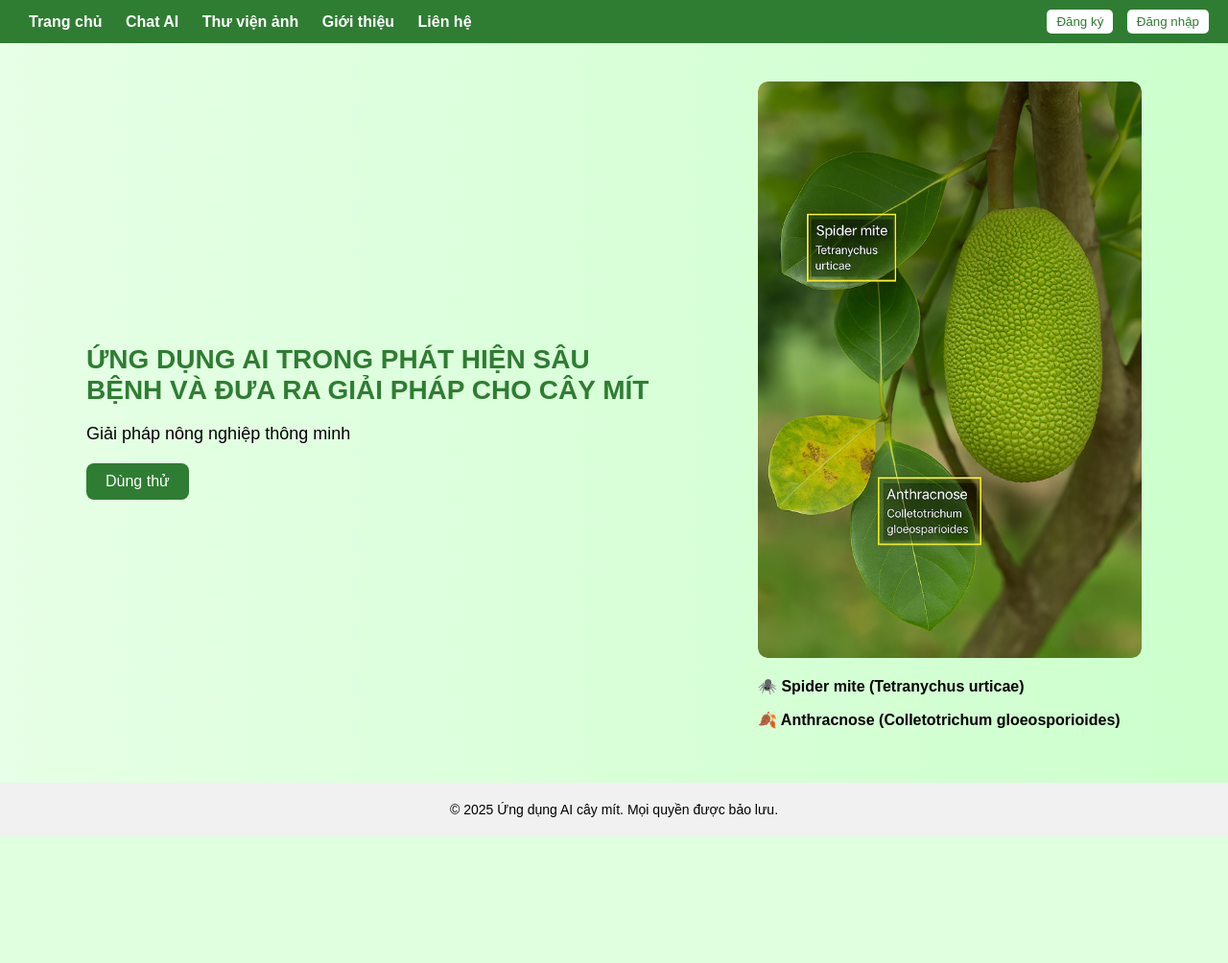
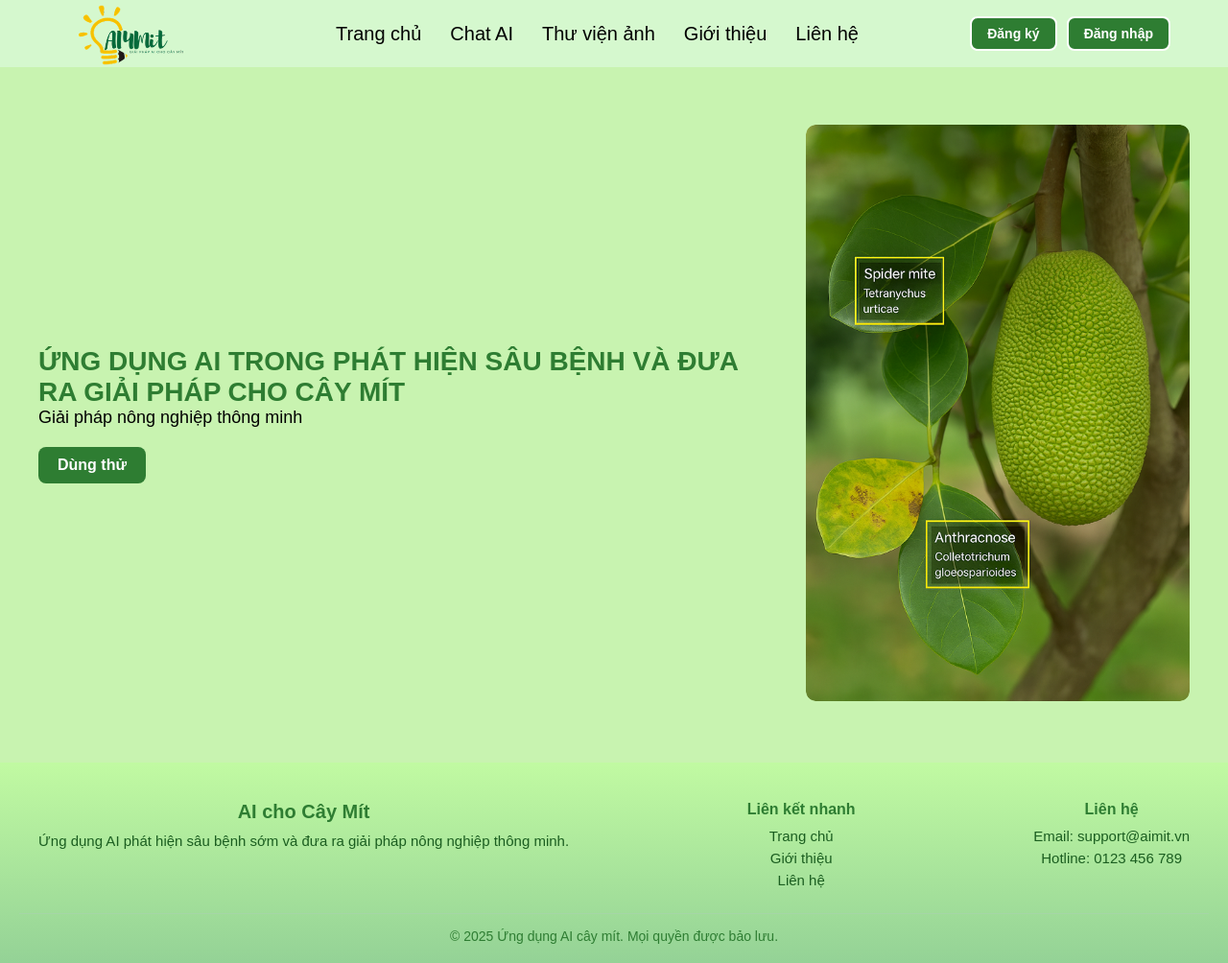
Before and after one commit to cuongnk2005/Ecojack, a PHP site: page / in a window 1280 px wide. Shown: the whole page at 96% size. Before the commit the page ends 872 px from the top, so only its background shows below. Run offline with PHP 8.4, Linux system fonts and the light colour scheme.

Commit message:
push code home

```diff
--- a/app/views/index.php
+++ b/app/views/index.php
@@ -5,51 +5,124 @@
   <meta name="viewport" content="width=device-width, initial-scale=1">
   <title>Ứng dụng AI cây mít</title>
   <style>
+    * {
+    box-sizing: border-box;
+    margin: 0;
+    padding: 0;
+}
+
     body {
       margin: 0;
       font-family: Arial, sans-serif;
-      background: linear-gradient(to right, #e6ffe6, #ccffcc);
+      background: #C8F3B0;
     }
+
     header {
+      background-color: #E3FDED78;
+      color: white;
+    }
+
+.header-container {
+  display: flex;
+  align-items: center;
+  justify-content: space-between; /* 3 khối: logo - nav - auth */
+  max-width: 1200px;
+  margin: 0 auto;
+  padding: 10px 20px;
+  height: 70px;
+  box-sizing: border-box;
+}
+
+.logo {
+  flex: 1;              /* chiếm 1 phần */
+  display: flex;
+  align-items: center;
+}
+
+.logo img {
+  height: 80%;
+  width: 55%;
+  display: block;
+}
+   nav {
+  flex: 2;              /* chiếm 2 phần để nằm giữa */
+  display: flex;
+  justify-content: center;  /* căn giữa menu */
+  gap: 30px;
+  align-items: center;
+    padding-right: 35px;
+}
+    nav a {
+      color: #000;
+      text-decoration: none;
+      font-weight: 200;
+      transition: all 0.2s ease;
+       font-size: 20px
+
+    }
+
+    nav a:hover {
+      font-weight: bold;
+     color: #2e7d32;
+    }
+
+   .auth-buttons {
+  flex: 1;              /* chiếm 1 phần */
+  display: flex;
+  justify-content: flex-end; /* đẩy nút sang phải */
+  gap: 10px;
+  align-items: center;
+
+}
+    .auth-buttons button {
+      padding: 8px 16px;
       background-color: #2e7d32;
       color: white;
-      padding: 10px 20px;
+      border: 2px solid white;
+      border-radius: 8px;
+      cursor: pointer;
+      font-weight: bold;
+      transition: background-color 0.3s ease;
+      font-size: 14px;
+
+    }
+
+    .auth-buttons button:hover {
+      background-color: #1b5e20;
+    }
+
+    .main {
+      display: flex;
+      justify-content: center;
+      align-items: center;
+      padding: 60px 20px;
+    }
+
+    .main-container {
       display: flex;
       justify-content: space-between;
       align-items: center;
+      max-width: 1200px;
+      width: 100%;
+      flex-wrap: wrap;
+      gap: 40px;
     }
-    nav a {
-      color: white;
-      margin: 0 10px;
-      text-decoration: none;
-      font-weight: bold;
+
+    .left {
+      flex: 1;
+      min-width: 300px;
     }
-    .auth-buttons button {
-      margin-left: 10px;
-      padding: 5px 10px;
-      background-color: white;
-      color: #2e7d32;
-      border: none;
-      border-radius: 5px;
-      cursor: pointer;
-    }
-    .main {
-      display: flex;
-      padding: 40px;
-      align-items: center;
-      justify-content: space-around;
-    }
-    .left {
-      max-width: 50%;
-    }
+
     .left h1 {
       color: #2e7d32;
       font-size: 28px;
     }
+
     .left p {
       font-size: 18px;
       margin-bottom: 20px;
     }
+
     .left button {
       background-color: #2e7d32;
       color: white;
@@ -58,22 +131,99 @@
       border-radius: 8px;
       font-size: 16px;
       cursor: pointer;
+      font-weight: bold;
+      transition: background-color 0.3s ease;
     }
+
+    .left button:hover {
+      background-color: #1b5e20;
+    }
+
     .right img {
       max-width: 400px;
       border-radius: 10px;
     }
+
     footer {
       text-align: center;
       padding: 20px;
       background-color: #f1f1f1;
       font-size: 14px;
     }
+    footer {
+ background: linear-gradient(to bottom, #c1faa2ff, #94d296ff);
+  color: #1b5e20;
+  padding: 40px 20px 20px;
+  font-family: Arial, sans-serif;
+  font-size: 15px;
+
+}
+
+.footer-container {
+  display: flex;
+  justify-content: space-between;
+  flex-wrap: wrap;
+  max-width: 1200px;
+  margin: 0 auto;
+  gap: 30px;
+}
+
+.footer-left h3 {
+  margin-bottom: 10px;
+  font-size: 20px;
+  color: #2e7d32;
+}
+
+.footer-center h4,
+.footer-right h4 {
+  margin-bottom: 10px;
+  font-size: 16px;
+  color: #2e7d32;
+}
+
+.footer-center ul {
+  list-style: none;
+  padding: 0;
+  margin: 0;
+}
+
+.footer-center ul li {
+  margin: 6px 0;
+}
+
+.footer-center ul li a {
+  color: #1b5e20;
+  text-decoration: none;
+  transition: color 0.2s ease;
+}
+
+.footer-center ul li a:hover {
+  color: #0d3c15;
+  text-decoration: underline;
+}
+
+.footer-right p {
+  margin: 6px 0;
+}
+
+.footer-bottom {
+  text-align: center;
+  padding-top: 15px;
+  margin-top: 20px;
+  border-top: 1px solid #a5d6a7;
+  font-size: 14px;
+  color: #2e7d32;
+}
+
   </style>
 </head>
 <body>
 
   <header>
+    <div class="header-container">
+      <div class="logo">
+        <img src="<?php echo _WEB_ROOT_ . '/public/asset/images/logo 1.png' ?>" alt="Logo ứng dụng AI">
+      </div>
       <nav>
         <a href="#">Trang chủ</a>
         <a href="#">Chat AI</a>
@@ -85,9 +235,11 @@
         <button>Đăng ký</button>
         <button>Đăng nhập</button>
       </div>
+    </div>
   </header>
 
   <div class="main">
+    <div class="main-container">
       <div class="left">
         <h1>ỨNG DỤNG AI TRONG PHÁT HIỆN SÂU BỆNH VÀ ĐƯA RA GIẢI PHÁP CHO CÂY MÍT</h1>
         <p>Giải pháp nông nghiệp thông minh</p>
@@ -95,14 +247,37 @@
       </div>
       <div class="right">
         <img src="<?php echo _WEB_ROOT_ . '/public/asset/images/anhHome.png' ?>" alt="Cây mít">
-      <p><strong>🕷️ Spider mite (Tetranychus urticae)</strong></p>
-      <p><strong>🍂 Anthracnose (Colletotrichum gloeosporioides)</strong></p>
+      </div>
+    </div>
+  </div>
+<footer>
+  <div class="footer-container">
+    <div class="footer-left">
+      <h3>AI cho Cây Mít</h3>
+      <p>Ứng dụng AI phát hiện sâu bệnh sớm và đưa ra giải pháp nông nghiệp thông minh.</p>
+    </div>
+
+    <div class="footer-center">
+      <h4>Liên kết nhanh</h4>
+      <ul>
+        <li><a href="#">Trang chủ</a></li>
+        <li><a href="#">Giới thiệu</a></li>
+        <li><a href="#">Liên hệ</a></li>
+      </ul>
+    </div>
+
+    <div class="footer-right">
+      <h4>Liên hệ</h4>
+      <p>Email: support@aimit.vn</p>
+      <p>Hotline: 0123 456 789</p>
     </div>
   </div>
 
-  <footer>
+  <div class="footer-bottom">
     © 2025 Ứng dụng AI cây mít. Mọi quyền được bảo lưu.
+  </div>
 </footer>
+
 
 </body>
 </html>
```
Also changed, not shown: public/asset/images/logo 1.png (added). Lines whose indentation alone changed are shown as unchanged.
